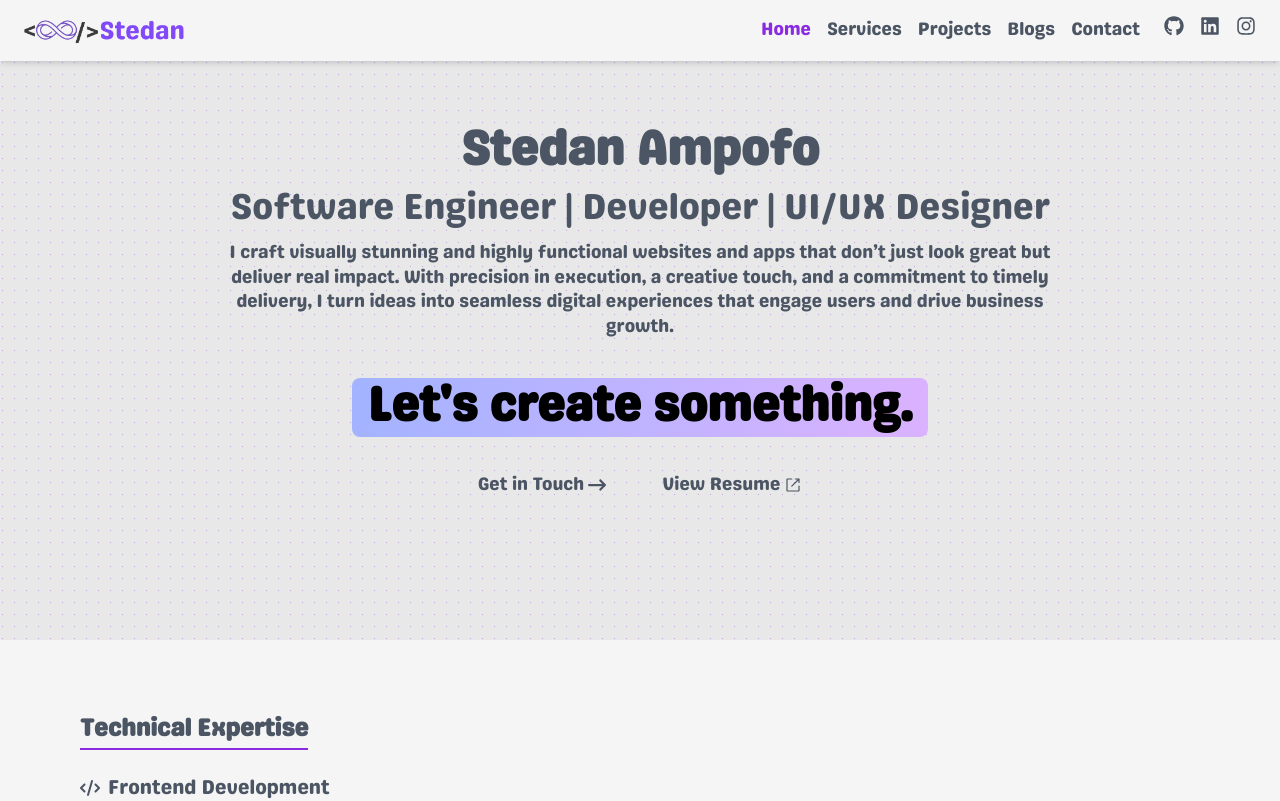
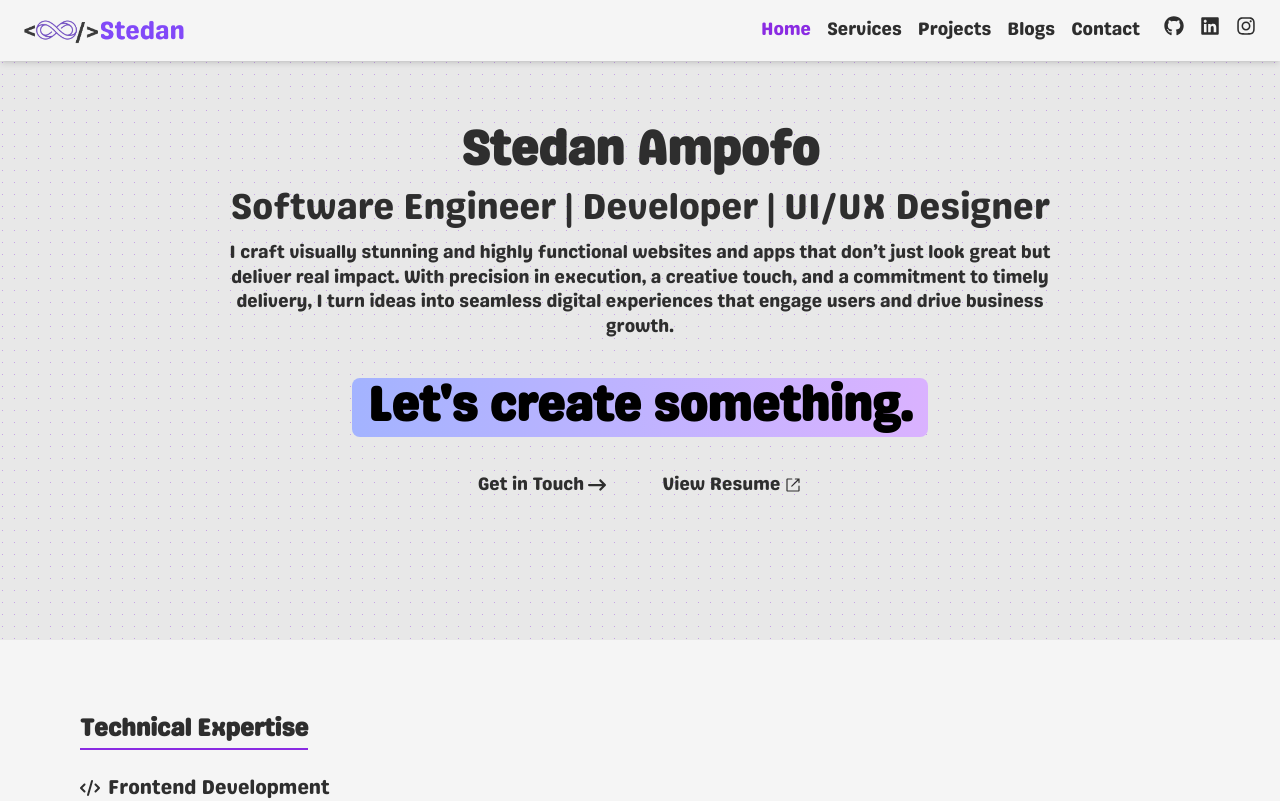
Before and after one commit to Stedan1234/stedanampofo, a Next.js app in the folder stedanwebdev/: page / in a window 1280 px wide. Shown: the top 801 px of the page. Built offline with nearby package versions, Linux system fonts and the light colour scheme.

Commit message:
Implement code changes to enhance functionality and improve performance

```diff
--- a/stedanwebdev/app/components/homeHero.tsx
+++ b/stedanwebdev/app/components/homeHero.tsx
@@ -21,7 +21,7 @@ export function HomeHero() {
         <p className="text-2xl lg:px-4 md:text-3xl lg:text-4xl font-medium text-text dark:text-[var(--text-color)] max-w-4xl leading-relaxed lg:leading-snug sm:text-left md:text-center sm:mx-0 md:mx-auto">
           Software Engineer | Developer | UI/UX Designer
         </p>
-        <p className="text-[16px] md:text-base lg:text-lg  text-text dark:text-[var(--text-color)] font-normal max-w-4xl leading-relaxed lg:leading-snug sm:text-left md:text-center sm:mx-0 md:mx-auto my-2">
+        <p className="text-[16px] md:text-base lg:text-lg  text-text dark:text-[var(--text-color)] font-light max-w-4xl leading-relaxed lg:leading-snug sm:text-left md:text-center sm:mx-0 md:mx-auto my-2">
           I craft visually stunning and highly functional websites and apps that
           don’t just look great but deliver real impact. With precision in
           execution, a creative touch, and a commitment to timely delivery, I
--- a/stedanwebdev/app/components/ui/ServicesGrid.tsx
+++ b/stedanwebdev/app/components/ui/ServicesGrid.tsx
@@ -79,7 +79,7 @@ const ServicesGrid = () => {
     src={service.image}
     alt={service.title}
     fill
-    className="object-cover opacity-35 rounded-lg"
+    className="object-cover opacity-35 rounded-lg bg-blend-lighten"
     priority={service.id === 1}
   />
   <div className="absolute inset-0 bg-black/20 rounded-lg" />
--- a/stedanwebdev/app/globals.css
+++ b/stedanwebdev/app/globals.css
@@ -1,7 +1,7 @@
 @font-face {
   font-family: 'Genty-Sans-Regular';
   src: url('/fonts/Genty-Sans-Regular.ttf') format('truetype');
-  font-weight: normal;
+  font-weight: lighter;
   font-style: normal;
 }
 
@@ -13,7 +13,7 @@
   --secondary-color: none;
   --span-color: #8a2be2;
   --background-color: #f5f5f5 ;
-  --text-color:#4b5563;
+  --text-color: #2e2e2e;
   --footer-text-color: #A3A3A3;
   --page-padding-sm: 20px;
   --page-padding-lg: 80px;
```
Also changed, not shown: 1 other file (tests, documents, lock files or other folders).
